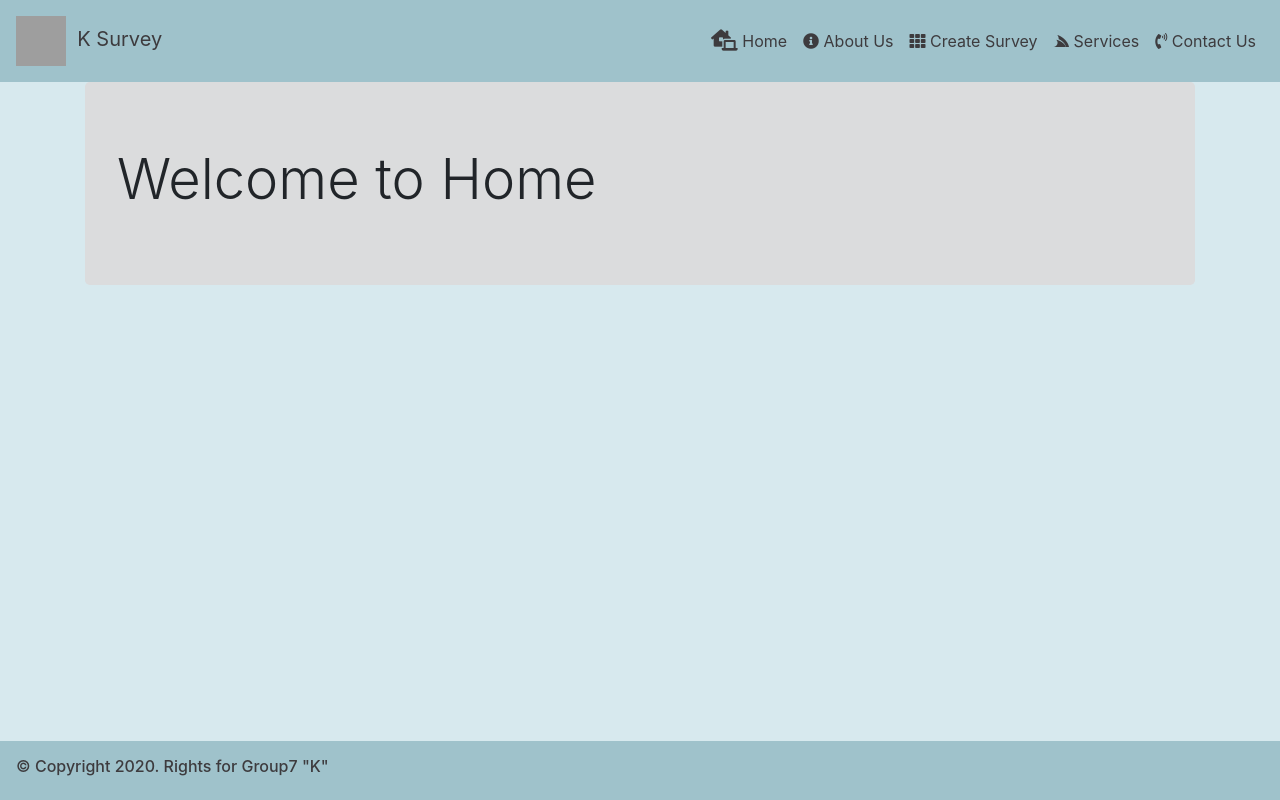
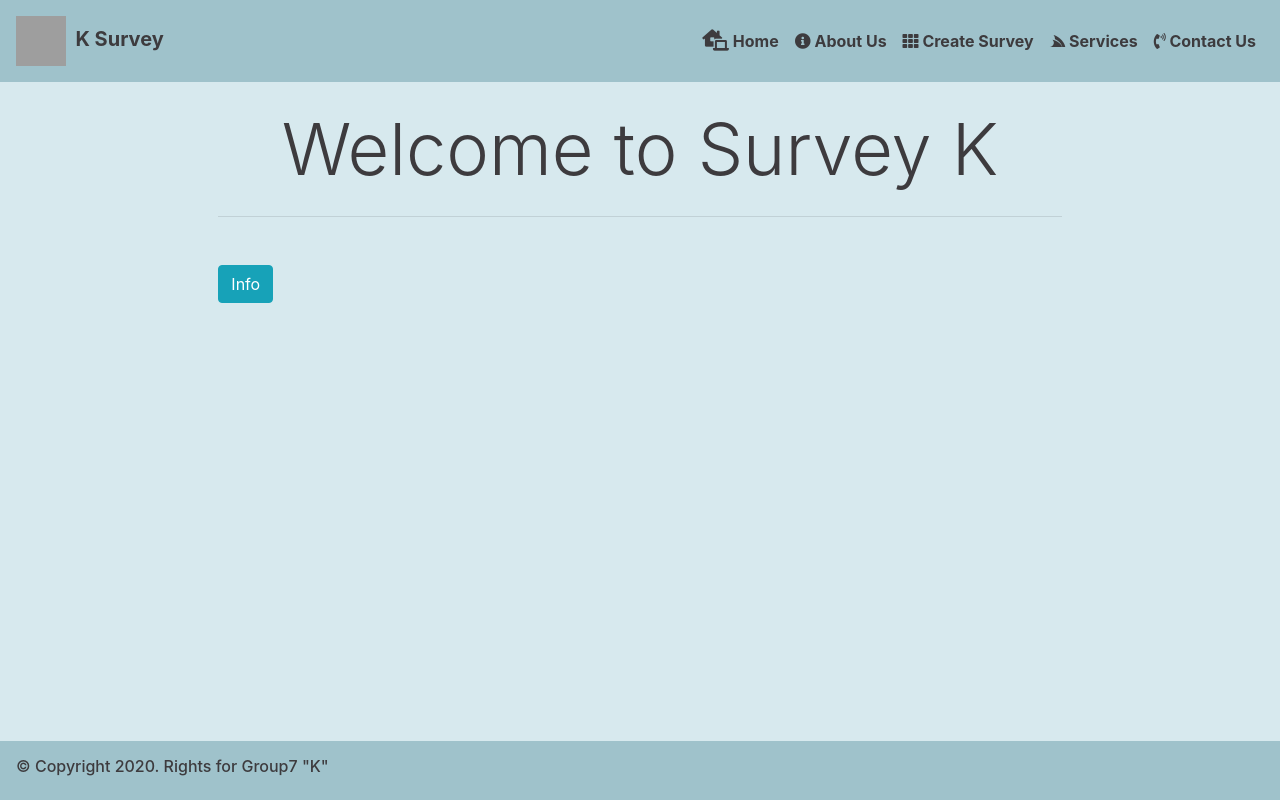
Before and after one commit to jiye9701/GroupProject-Group7, an Angular app in the folder client/: page /home in a window 1280 px wide. Built offline with nearby package versions, Linux system fonts and the light colour scheme; grey boxes are pictures that could not be loaded.

Commit message:
add more design feature

```diff
--- a/client/src/app/pages/home/home.component.css
+++ b/client/src/app/pages/home/home.component.css
@@ -13,3 +13,10 @@
 .background4 {
     background-color: #DBDCDD;
 }
+
+.text1 {
+    color: #3D3B3E;
+}
+.text2 {
+    color: #7A7378;
+}
--- a/client/src/app/pages/home/home.component.html
+++ b/client/src/app/pages/home/home.component.html
@@ -1,2 +1,16 @@
 
-<app-base-page></app-base-page>
+<!-- <app-base-page></app-base-page> -->
+
+<div class="row justify-content-md-center">
+    <div class="col-8">
+        <br>
+        <h2 class="display-3 text-center text1"> Welcome to Survey K</h2>
+        <hr class="my-4">
+    </div>
+</div>
+<br>
+<div class="row justify-content-md-center">
+    <div class="col-8">
+        <button type="button" class="btn btn-info">Info</button>
+    </div>
+</div>
--- a/client/src/app/partials/header/header.component.html
+++ b/client/src/app/partials/header/header.component.html
@@ -1,5 +1,5 @@
 <!-- Main Navigation -->
-<nav class="navbar navbar-expand-lg navbar-custom5">
+<nav class="navbar navbar-expand-lg navbar-custom5 font-weight-bold">
     <a class="navbar-brand navbar-text" href="/">
       <img src="../../images/Logo_small.png" width="50" height="50" alt="" loading="lazy">&nbsp; K Survey</a>
     <button class="navbar-toggler" type="button" data-toggle="collapse" data-target="#navbarSupportedContent" aria-controls="navbarSupportedContent" aria-expanded="false" aria-label="Toggle navigation">
```
